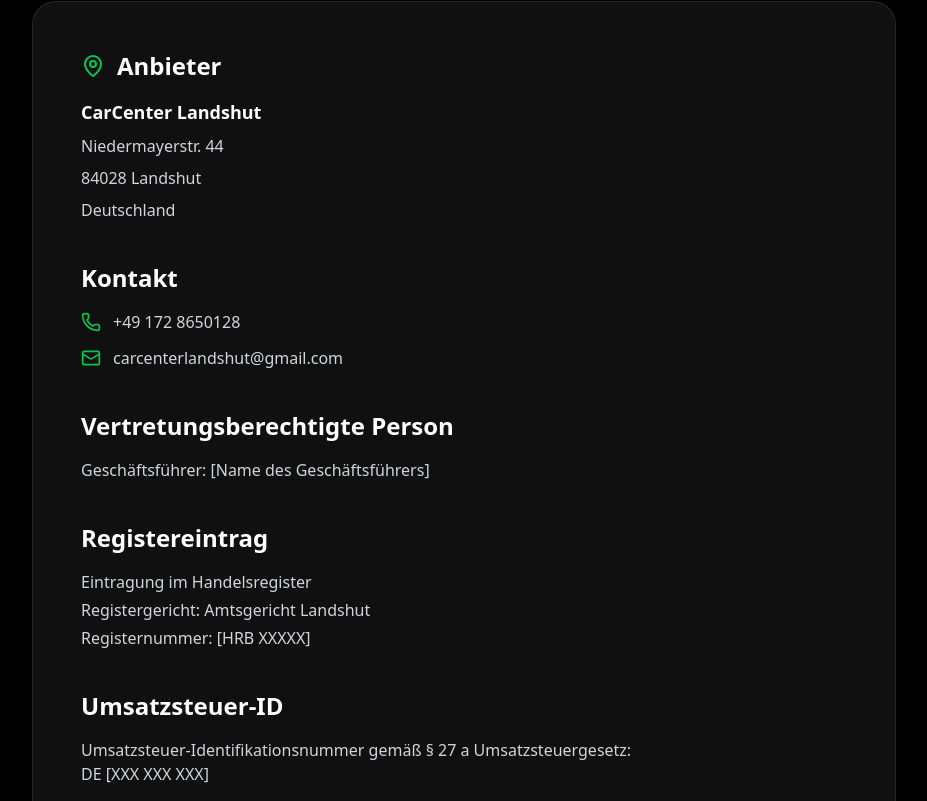
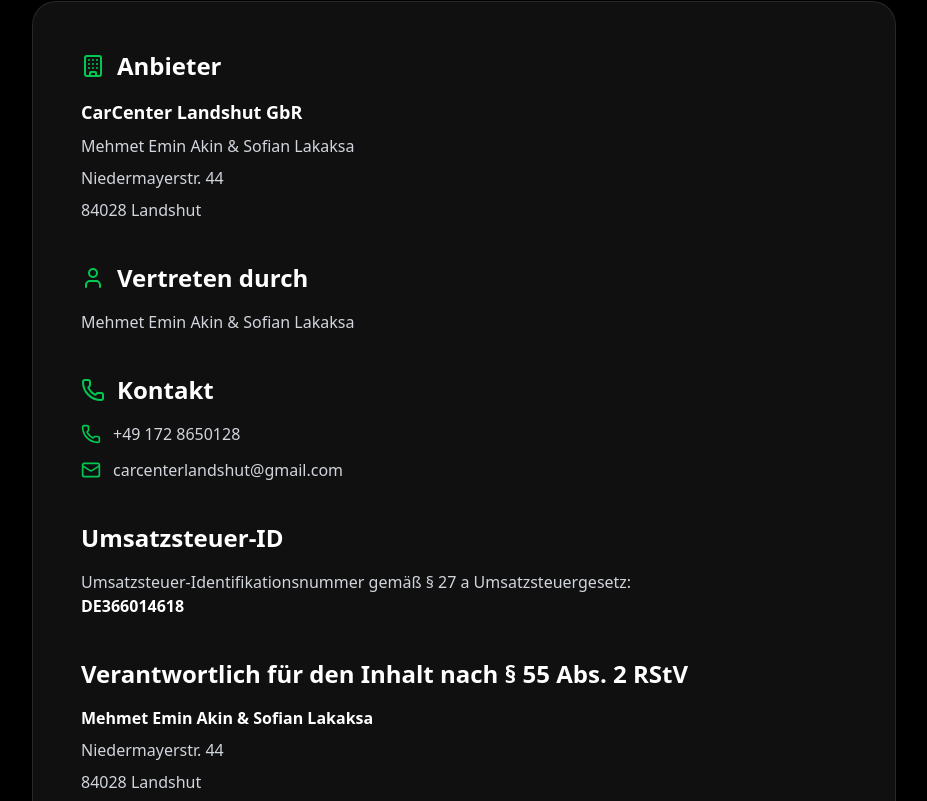
Before and after one commit to Brandea-ai/planet, a Next.js app: page /impressum in a window 1280 px wide. Shown: the part 399-1200 px from the top of the page, without its empty margins (176-1103 px from the left). Built offline with nearby package versions, Linux system fonts and the light colour scheme.

Commit message:
Update Impressum with real company data
- CarCenter Landshut GbR
- Owners: Mehmet Emin Akin & Sofian Lakaksa
- Address: Niedermayerstr. 44, 84028 Landshut
- USt-IdNr: DE366014618
- Removed placeholder Handelsregister section (GbR not registered)

```diff
--- a/src/app/impressum/page.tsx
+++ b/src/app/impressum/page.tsx
@@ -3,7 +3,7 @@
 import { motion } from "framer-motion";
 import Header from "@/components/Header";
 import Footer from "@/components/Footer";
-import { FileText, Phone, Mail, MapPin } from "lucide-react";
+import { FileText, Phone, Mail, MapPin, User, Building } from "lucide-react";
 
 export default function ImpressumPage() {
   return (
@@ -45,20 +45,34 @@ export default function ImpressumPage() {
             {/* Anbieter */}
             <div>
               <h2 className="text-2xl font-bold text-white mb-4 flex items-center gap-3">
-                <MapPin className="w-6 h-6 text-green-500" />
+                <Building className="w-6 h-6 text-green-500" />
                 Anbieter
               </h2>
               <div className="text-gray-300 space-y-2">
-                <p className="font-semibold text-white text-lg">CarCenter Landshut</p>
+                <p className="font-semibold text-white text-lg">CarCenter Landshut GbR</p>
+                <p>Mehmet Emin Akin & Sofian Lakaksa</p>
                 <p>Niedermayerstr. 44</p>
                 <p>84028 Landshut</p>
-                <p>Deutschland</p>
               </div>
+            </div>
+
+            {/* Vertretungsberechtigte */}
+            <div>
+              <h2 className="text-2xl font-bold text-white mb-4 flex items-center gap-3">
+                <User className="w-6 h-6 text-green-500" />
+                Vertreten durch
+              </h2>
+              <p className="text-gray-300">
+                Mehmet Emin Akin & Sofian Lakaksa
+              </p>
             </div>
 
             {/* Kontakt */}
             <div>
-              <h2 className="text-2xl font-bold text-white mb-4">Kontakt</h2>
+              <h2 className="text-2xl font-bold text-white mb-4 flex items-center gap-3">
+                <Phone className="w-6 h-6 text-green-500" />
+                Kontakt
+              </h2>
               <div className="space-y-3">
                 <a
                   href="tel:+491728650128"
@@ -77,43 +91,26 @@ export default function ImpressumPage() {
               </div>
             </div>
 
-            {/* Vertretungsberechtigte */}
-            <div>
-              <h2 className="text-2xl font-bold text-white mb-4">Vertretungsberechtigte Person</h2>
-              <p className="text-gray-300">
-                Geschäftsführer: [Name des Geschäftsführers]
-              </p>
-            </div>
-
-            {/* Registereintrag */}
-            <div>
-              <h2 className="text-2xl font-bold text-white mb-4">Registereintrag</h2>
-              <div className="text-gray-300 space-y-1">
-                <p>Eintragung im Handelsregister</p>
-                <p>Registergericht: Amtsgericht Landshut</p>
-                <p>Registernummer: [HRB XXXXX]</p>
-              </div>
-            </div>
-
             {/* Umsatzsteuer-ID */}
             <div>
               <h2 className="text-2xl font-bold text-white mb-4">Umsatzsteuer-ID</h2>
               <p className="text-gray-300">
                 Umsatzsteuer-Identifikationsnummer gemäß § 27 a Umsatzsteuergesetz:<br />
-                DE [XXX XXX XXX]
+                <span className="text-white font-semibold">DE366014618</span>
               </p>
             </div>
 
-            {/* Berufsbezeichnung */}
+            {/* Verantwortlich für den Inhalt */}
             <div>
-              <h2 className="text-2xl font-bold text-white mb-4">Berufsbezeichnung und berufsrechtliche Regelungen</h2>
+              <h2 className="text-2xl font-bold text-white mb-4">Verantwortlich für den Inhalt nach § 55 Abs. 2 RStV</h2>
               <div className="text-gray-300 space-y-2">
-                <p>Berufsbezeichnung: Kraftfahrzeughändler</p>
-                <p>Zuständige Aufsichtsbehörde: Landratsamt Landshut</p>
+                <p className="font-semibold text-white">Mehmet Emin Akin & Sofian Lakaksa</p>
+                <p>Niedermayerstr. 44</p>
+                <p>84028 Landshut</p>
               </div>
             </div>
 
-            {/* Streitschlichtung */}
+            {/* EU-Streitschlichtung */}
             <div>
               <h2 className="text-2xl font-bold text-white mb-4">EU-Streitschlichtung</h2>
               <div className="text-gray-300 space-y-3">
```
